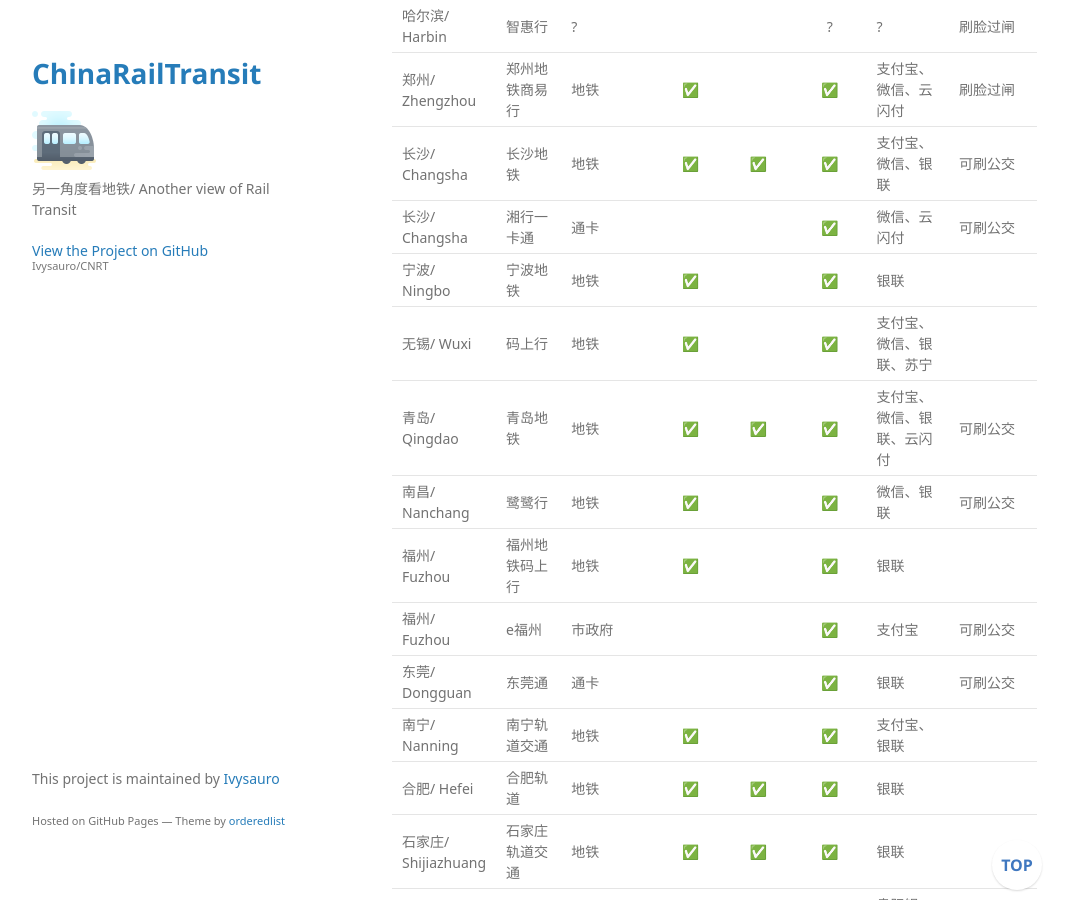
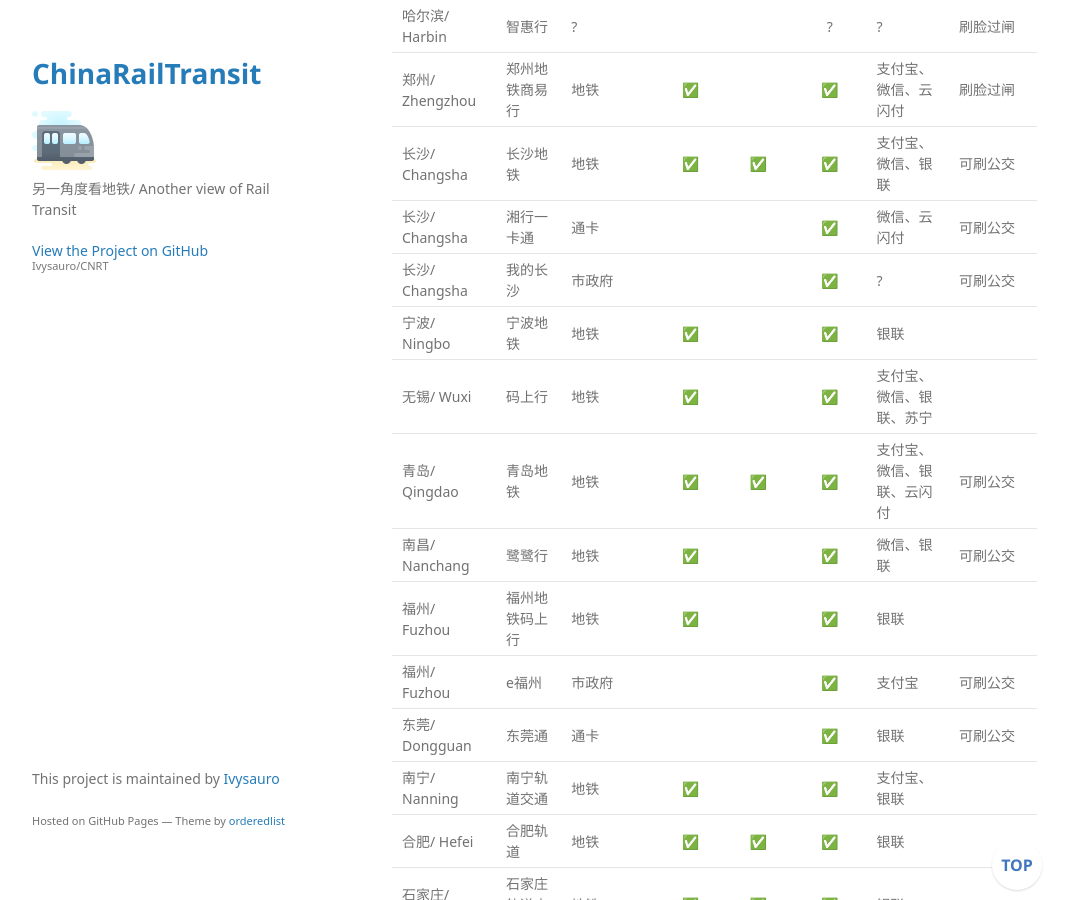
Before and after one commit to Ivysauro/CNRT, a Jekyll site: the page built from data/GeOp.md, in a window 1280 px wide and 900 px high, scrolled down 7666 px. Shown: the whole window, without its empty margins (178-1249 px from the left). Built offline with Jekyll 4.4.1, drawn with Linux system fonts in a browser that asks for light colours; some web fonts are replaced; our own code applies the rules of GitHub Pages for plain Markdown files; a script that is not in the unit is left out.

Commit message:
🍊更新长沙数据
添加我的长沙app信息

```diff
--- a/data/GeOp.md
+++ b/data/GeOp.md
@@ -187,6 +187,7 @@
 | 郑州/ Zhengzhou | 郑州地铁商易行 | 地铁 | ✅ | | ✅ | 支付宝、微信、云闪付 | 刷脸过闸 |
 | 长沙/ Changsha | 长沙地铁 | 地铁 | ✅ | ✅ | ✅ | 支付宝、微信、银联 | 可刷公交 |
 | 长沙/ Changsha | 湘行一卡通 | 通卡 | | | ✅ | 微信、云闪付 | 可刷公交 |
+| 长沙/ Changsha | 我的长沙 | 市政府 | | | ✅  | ? | 可刷公交 |
 | 宁波/ Ningbo | 宁波地铁 | 地铁 | ✅ | | ✅ | 银联 |
 | 无锡/ Wuxi | 码上行 | 地铁 | ✅ | | ✅ | 支付宝、微信、银联、苏宁 |
 | 青岛/ Qingdao | 青岛地铁 | 地铁 | ✅ |✅ | ✅ | 支付宝、微信、银联、云闪付 | 可刷公交 |
```
